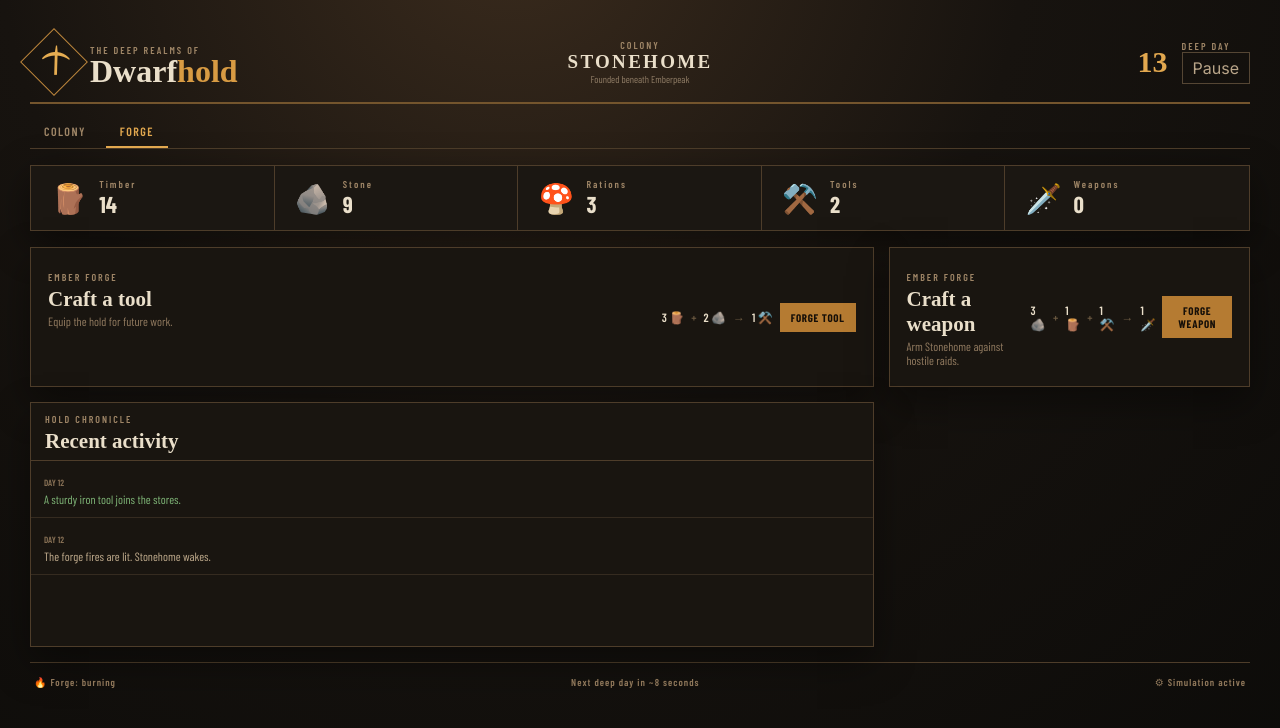
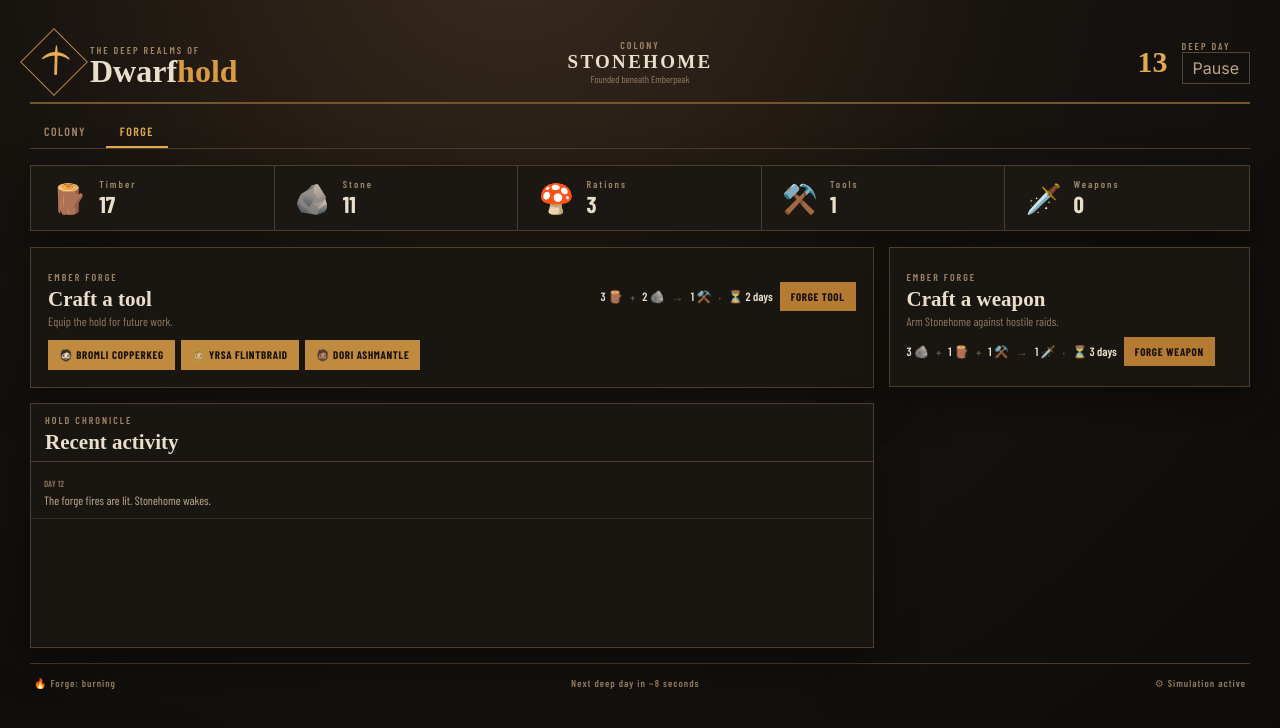
Before and after one commit to Benjamin-Geiger/AWE-Exam, a React (Vite) app: page /forge in a window 1280 px wide. Both pictures are taken after a click on the button "FORGE TOOL". Shown: the top 728 px of the page. Built offline with nearby package versions, Linux system fonts and the light colour scheme; a web font is replaced by a local one.

Commit message:
D3/crafting interaction (#4)
* add new forge event to types

* resource management,crafting assignment and crafting time logic

* added worker assignment to forge tasks

```diff
--- a/src/pages/ForgePage.tsx
+++ b/src/pages/ForgePage.tsx
@@ -1,8 +1,41 @@
+import { useState } from "react";
 import { Chronicle } from "../components/Chronicle";
+import { craftBlocker, recipes, type RecipeId } from "../simulation";
 import { useColony } from "../state/ColonyContext";
 
 export function ForgePage() {
-  const { activities, craftTool, craftWeapon } = useColony();
+  const { colony, activities, craftItem } = useColony();
+  const [picking, setPicking] = useState<RecipeId | null>(null);
+
+  function smithList(recipeId: RecipeId) {
+    if (picking !== recipeId) return null;
+    const eligible = colony.dwarves.filter(
+      (dwarf) => craftBlocker(colony, recipeId, dwarf.id) === null,
+    );
+
+    return (
+      <div className="smith-list">
+        {eligible.length === 0 ? (
+          <p>No dwarf can forge this right now.</p>
+        ) : (
+          eligible.map((dwarf) => (
+            <button
+              key={dwarf.id}
+              onClick={() => {
+                craftItem(recipeId, dwarf.id);
+                setPicking(null);
+              }}
+            >
+              {dwarf.icon} {dwarf.name}
+            </button>
+          ))
+        )}
+      </div>
+    );
+  }
+
+  const toggle = (recipeId: RecipeId) =>
+    setPicking((current) => (current === recipeId ? null : recipeId));
 
   return (
     <div className="forge-layout">
@@ -18,8 +51,11 @@ export function ForgePage() {
           <span>2 🪨</span>
           <i>→</i>
           <span>1 ⚒️</span>
-          <button onClick={craftTool}>Forge tool</button>
+          <i>·</i>
+          <span>⏳ {recipes.tool.days} days</span>
+          <button onClick={() => toggle("tool")}>Forge tool</button>
         </div>
+        {smithList("tool")}
       </section>
 
       <section className="panel forge">
@@ -36,8 +72,11 @@ export function ForgePage() {
           <span>1 ⚒️</span>
           <i>→</i>
           <span>1 🗡️</span>
-          <button onClick={craftWeapon}>Forge weapon</button>
+          <i>·</i>
+          <span>⏳ {recipes.weapon.days} days</span>
+          <button onClick={() => toggle("weapon")}>Forge weapon</button>
         </div>
+        {smithList("weapon")}
       </section>
 
       <Chronicle activities={activities} />
--- a/src/simulation.ts
+++ b/src/simulation.ts
@@ -1,4 +1,81 @@
-import type { ColonyState, Dwarf, JobType, Resources } from "./types";
+import type { ColonyState, Dwarf, ForgeEvent, JobType, Resources } from "./types";
+
+export type RecipeId = ForgeEvent["recipe"];
+
+export interface Recipe {
+  label: string;
+  cost: Partial<Resources>;
+  output: Partial<Resources>;
+  // duration in days for crafting to complete
+  days: number;
+}
+
+export const recipes: Record<RecipeId, Recipe> = {
+  tool: { label: "tool", cost: { wood: 3, stone: 2 }, output: { tools: 1 }, days: 2 },
+  weapon: { label: "weapon", cost: { wood: 1, stone: 3, tools: 1 }, output: { weapons: 1 }, days: 3 },
+};
+
+// A dwarf on expedition or forging cant do other jobs
+export const isBusy = (dwarf: Dwarf) =>
+  dwarf.status === "expedition" || dwarf.status === "crafting";
+
+export const forgeCompletionDay = (event: ForgeEvent) => event.startDay + event.duration;
+
+function addResources(resources: Resources, delta: Partial<Resources>, sign: 1 | -1): Resources {
+  const next = { ...resources };
+  Object.entries(delta).forEach(([resource, amount]) => {
+    next[resource as keyof Resources] += sign * (amount ?? 0);
+  });
+  return next;
+}
+
+// returns reason for why crafting cant start, null if possible
+export function craftBlocker(state: ColonyState, recipeId: RecipeId, dwarfId: string): string | null {
+  const dwarf = state.dwarves.find((d) => d.id === dwarfId);
+  if (!dwarf) return "Choose a dwarf.";
+  if (dwarf.status === "expedition") return `${dwarf.name} is on expedition.`;
+  if (dwarf.status === "crafting") return `${dwarf.name} is already forging.`;
+
+  for (const [resource, amount] of Object.entries(recipes[recipeId].cost)) {
+    if (state.resources[resource as keyof Resources] < (amount ?? 0)) return `Not enough ${resource}.`;
+  }
+
+  return null;
+}
+
+// reserves resources for crafting + occupies dwarf, invalid requests return state unchanged
+export function startCrafting(state: ColonyState, recipeId: RecipeId, dwarfId: string): ColonyState {
+  if (craftBlocker(state, recipeId, dwarfId)) return state;
+  const recipe = recipes[recipeId];
+
+  const event: ForgeEvent = {
+    // only 1 task per day per dwarf
+    id: `forge-${dwarfId}-${state.day}`,
+    recipe: recipeId,
+    dwarfId,
+    startDay: state.day,
+    duration: recipe.days,
+  };
+
+  return {
+    ...state,
+    resources: addResources(state.resources, recipe.cost, -1),
+    dwarves: state.dwarves.map((d) => (d.id === dwarfId ? { ...d, status: "crafting" } : d)),
+    forgeEvents: [...state.forgeEvents, event],
+  };
+}
+
+// change a dwarfs job if they arent busy
+export function assignJob(state: ColonyState, dwarfId: string, assignment: JobType): ColonyState {
+  const dwarf = state.dwarves.find((d) => d.id === dwarfId);
+  if (!dwarf || isBusy(dwarf)) return state;
+  return {
+    ...state,
+    dwarves: state.dwarves.map((d) =>
+      d.id === dwarfId ? { ...d, assignment, status: assignment ? "working" : "idle" } : d,
+    ),
+  };
+}
 
 export const production: Record<Exclude<JobType, null>, Partial<Resources>> = {
   woodcutting: { wood: 3 }, mining: { stone: 2 }, farming: { food: 4 },
@@ -10,7 +87,8 @@ export const STARVATION_DAYS = 3;
 
 // Daily dwarf harvest rate
 export function dwarfOutput(dwarf: Dwarf): Partial<Resources> {
-  if (!dwarf.assignment || dwarf.status === "expedition") return {};
+  // Only dwarves working a job produce resources
+  if (!dwarf.assignment || dwarf.status !== "working") return {};
   const [[resource, base]] = Object.entries(production[dwarf.assignment]);
   return { [resource]: (base ?? 0) + (dwarf.hasTool ? TOOL_BONUS : 0) };
 }
@@ -18,7 +96,7 @@ export function dwarfOutput(dwarf: Dwarf): Partial<Resources> {
 // Equip tool from storage to a dwarf
 export function equipTool(state: ColonyState, dwarfId: string): ColonyState {
   const dwarf = state.dwarves.find((d) => d.id === dwarfId);
-  if (!dwarf || dwarf.hasTool || dwarf.status === "expedition" || state.resources.tools < 1) {
+  if (!dwarf || dwarf.hasTool || isBusy(dwarf) || state.resources.tools < 1) {
     return state;
   }
   return {
@@ -31,7 +109,7 @@ export function equipTool(state: ColonyState, dwarfId: string): ColonyState {
 // Return a tool from a dwarf to storage
 export function unequipTool(state: ColonyState, dwarfId: string): ColonyState {
   const dwarf = state.dwarves.find((d) => d.id === dwarfId);
-  if (!dwarf || !dwarf.hasTool) return state;
+  if (!dwarf || !dwarf.hasTool || isBusy(dwarf)) return state;
   return {
     ...state,
     resources: { ...state.resources, tools: state.resources.tools + 1 },
@@ -50,7 +128,8 @@ export function willStarveNextDay(state: ColonyState): boolean {
 }
 
 export function advanceDay(state: ColonyState): ColonyState {
-  const resources = { ...state.resources };
+  const day = state.day + 1;
+  let resources = { ...state.resources };
   let dwarves = state.dwarves;
 
   dwarves.forEach((dwarf) => {
@@ -58,6 +137,19 @@ export function advanceDay(state: ColonyState): ColonyState {
       resources[resource as keyof Resources] += amount ?? 0;
     });
   });
+
+  // finish forge events, send dwarf back to previous assignment afterwards
+  const finished = state.forgeEvents.filter((event) => forgeCompletionDay(event) <= day);
+  let forgeEvents = state.forgeEvents.filter((event) => forgeCompletionDay(event) > day);
+  finished.forEach((event) => {
+    resources = addResources(resources, recipes[event.recipe].output, 1);
+  });
+  const finishedSmiths = new Set(finished.map((event) => event.dwarfId));
+  dwarves = dwarves.map((dwarf) =>
+    finishedSmiths.has(dwarf.id)
+      ? { ...dwarf, status: dwarf.assignment ? "working" : "idle" }
+      : dwarf,
+  );
 
   // Count a shortage only if this days food cant feed everyone
   let starvationDays = dwarves.length > 0 && resources.food < dwarves.length ? state.starvationDays + 1 : 0;
@@ -68,7 +160,14 @@ export function advanceDay(state: ColonyState): ColonyState {
     starvationDays = 0;
   }
 
-  return { ...state, day: state.day + 1, resources, dwarves, starvationDays };
+  // dwarf who dies, cancel crafting and refund the materials
+  const orphaned = forgeEvents.filter((event) => !dwarves.some((d) => d.id === event.dwarfId));
+  orphaned.forEach((event) => {
+    resources = addResources(resources, recipes[event.recipe].cost, 1);
+  });
+  forgeEvents = forgeEvents.filter((event) => !orphaned.includes(event));
+
+  return { ...state, day, resources, dwarves, starvationDays, forgeEvents };
 }
 
 export const jobLabel = (job: JobType) => job ? ({
--- a/src/state/ColonyContext.ts
+++ b/src/state/ColonyContext.ts
@@ -1,4 +1,5 @@
 import { createContext, useContext } from "react";
+import type { RecipeId } from "../simulation";
 import type { Activity, ColonyState, JobType } from "../types";
 
 export interface ColonyContextValue {
@@ -8,8 +9,7 @@ export interface ColonyContextValue {
   expeditionPending: boolean;
   togglePaused: () => void;
   assignDwarf: (id: string, assignment: JobType) => void;
-  craftTool: () => void;
-  craftWeapon: () => void;
+  craftItem: (recipeId: RecipeId, dwarfId: string) => void;
   sendExpedition: (dwarfId: string, destination: string) => Promise<void>;
   equipTool: (dwarfId: string) => void;
   unequipTool: (dwarfId: string) => void;
--- a/src/state/ColonyProvider.tsx
+++ b/src/state/ColonyProvider.tsx
@@ -2,10 +2,16 @@ import { useEffect, useRef, useState, type ReactNode } from "react";
 import { beginExpedition } from "../api";
 import {
   advanceDay,
+  assignJob,
+  craftBlocker,
   equipTool,
+  isBusy,
   jobLabel,
+  recipes,
+  startCrafting,
+  unequipTool,
+  type RecipeId,
   STARVATION_DAYS,
-  unequipTool,
 } from "../simulation";
 import type {
   Activity,
@@ -25,6 +31,7 @@ const initialState: ColonyState = {
     weapons: 0,
   },
   starvationDays: 0,
+  forgeEvents: [],
   dwarves: [
     {
       id: "dwarf-1",
@@ -82,45 +89,51 @@ export function ColonyProvider({ children }: { children: ReactNode }) {
     return () => window.clearInterval(timer);
   }, [paused]);
 
-  // Log the dwarf removed by advanceDay's starvation rule.
   useEffect(() => {
     const previous = previousColony.current;
     previousColony.current = colony;
     if (colony.day === previous.day) return;
 
+    // logs deaths and forge events
+    const entries: Activity[] = [];
+
     const deceased = previous.dwarves.find(
       (dwarf) => !colony.dwarves.some((remaining) => remaining.id === dwarf.id),
     );
-    if (!deceased) return;
+    if (deceased) {
+      entries.push({
+        id: `starvation-${deceased.id}-${colony.day}`,
+        day: colony.day,
+        message: `${deceased.name} died after ${STARVATION_DAYS} consecutive days without enough rations.`,
+        tone: "warning" as const,
+      });
+    }
 
-    setActivities((current) =>
-      [
-        {
-          id: `starvation-${deceased.id}-${colony.day}`,
+    // handle finished or interrupted forge events
+    previous.forgeEvents
+      .filter((event) => !colony.forgeEvents.some((e) => e.id === event.id))
+      .forEach((event) => {
+        const smith = colony.dwarves.find((d) => d.id === event.dwarfId);
+        const label = recipes[event.recipe].label;
+        entries.push({
+          id: `${event.id}-end`,
           day: colony.day,
-          message: `${deceased.name} died after ${STARVATION_DAYS} consecutive days without enough rations.`,
-          tone: "warning" as const,
-        },
-        ...current,
-      ].slice(0, 6),
-    );
+          message: smith
+            ? `${smith.name} finished forging a ${label}.`
+            : `The unfinished ${label} was abandoned. Its materials return to the stores.`,
+          tone: smith ? "good" : "warning",
+        });
+      });
+
+    if (entries.length === 0) return;
+    setActivities((current) => [...entries, ...current].slice(0, 6));
   }, [colony]);
 
   function assignDwarf(id: string, assignment: JobType) {
-    setColony((current) => ({
-      ...current,
-      dwarves: current.dwarves.map((dwarf) =>
-        dwarf.id === id
-          ? {
-              ...dwarf,
-              assignment,
-              status: assignment ? "working" : "idle",
-            }
-          : dwarf,
-      ),
-    }));
+    const dwarf = colony.dwarves.find((item) => item.id === id);
+    if (!dwarf || isBusy(dwarf)) return;
 
-    const dwarf = colony.dwarves.find((item) => item.id === id);
+    setColony((current) => assignJob(current, id, assignment));
     setActivities((current) =>
       [
         {
@@ -133,77 +146,25 @@ export function ColonyProvider({ children }: { children: ReactNode }) {
     );
   }
 
-  function craftTool() {
-    if (colony.resources.wood < 3) {
-      setActivities((current) => [
-        {
-          id: crypto.randomUUID(),
-          day: colony.day,
-          message: "The forge needs more timber.",
-          tone: "warning" as const,
-        },
-        ...current,
-      ]);
-      return;
+  // start forge task, remove materials right away -> result when time passes
+  function craftItem(recipeId: RecipeId, dwarfId: string) {
+    const recipe = recipes[recipeId];
+    const blocker = craftBlocker(colony, recipeId, dwarfId);
+    const smith = colony.dwarves.find((d) => d.id === dwarfId);
+
+    // check crafting eligibility, if valid start crafting
+    if (!blocker) {
+      setColony((current) => startCrafting(current, recipeId, dwarfId));
     }
-
-    setColony((current) => ({
-      ...current,
-      resources: {
-        ...current.resources,
-        wood: current.resources.wood - 3,
-        stone: current.resources.stone - 2,
-        tools: current.resources.tools + 1,
-      },
-    }));
     setActivities((current) =>
       [
         {
           id: crypto.randomUUID(),
           day: colony.day,
-          message: "A sturdy iron tool joins the stores.",
-          tone: "good" as const,
-        },
-        ...current,
-      ].slice(0, 6),
-    );
-  }
-
-  function craftWeapon() {
-    if (
-      colony.resources.stone < 3 ||
-      colony.resources.wood < 1 ||
-      colony.resources.tools < 1
-    ) {
-      setActivities((current) => [
-        {
-          id: crypto.randomUUID(),
-          day: colony.day,
-          message: "Not enough materials for a weapon.",
-          tone: "warning" as const,
-        },
-        ...current,
-      ]);
-      return;
-    }
-
-    setColony((current) => ({
-      ...current,
-      resources: {
-        ...current.resources,
-        stone: current.resources.stone - 3,
-        wood: current.resources.wood - 1,
-        tools: current.resources.tools - 1,
-        weapons: current.resources.weapons + 1,
-      },
-    }));
-    setActivities((current) =>
-      [
-        {
-          id: crypto.randomUUID(),
-          day: colony.day,
-          message: "A stone sword is added to the armoury.",
-          tone: "good" as const,
+          message: blocker
+            ? `Cannot forge a ${recipe.label}: ${blocker}`
+            : `${smith?.name} began forging a ${recipe.label}. Ready on day ${colony.day + recipe.days}.`,
+          tone: blocker ? ("warning" as const) : undefined,
         },
         ...current,
       ].slice(0, 6),
@@ -291,8 +252,7 @@ export function ColonyProvider({ children }: { children: ReactNode }) {
     assignDwarf,
     equipTool: (id: string) => setColony((current) => equipTool(current, id)),
     unequipTool: (id: string) => setColony((current) => unequipTool(current, id)),
-    craftTool,
-    craftWeapon,
+    craftItem,
     sendExpedition,
   };
 
```
Also changed, not shown: src/types.ts (+10 -1 lines), src/styles.css, 1 other file (tests, documents, lock files or other folders).
